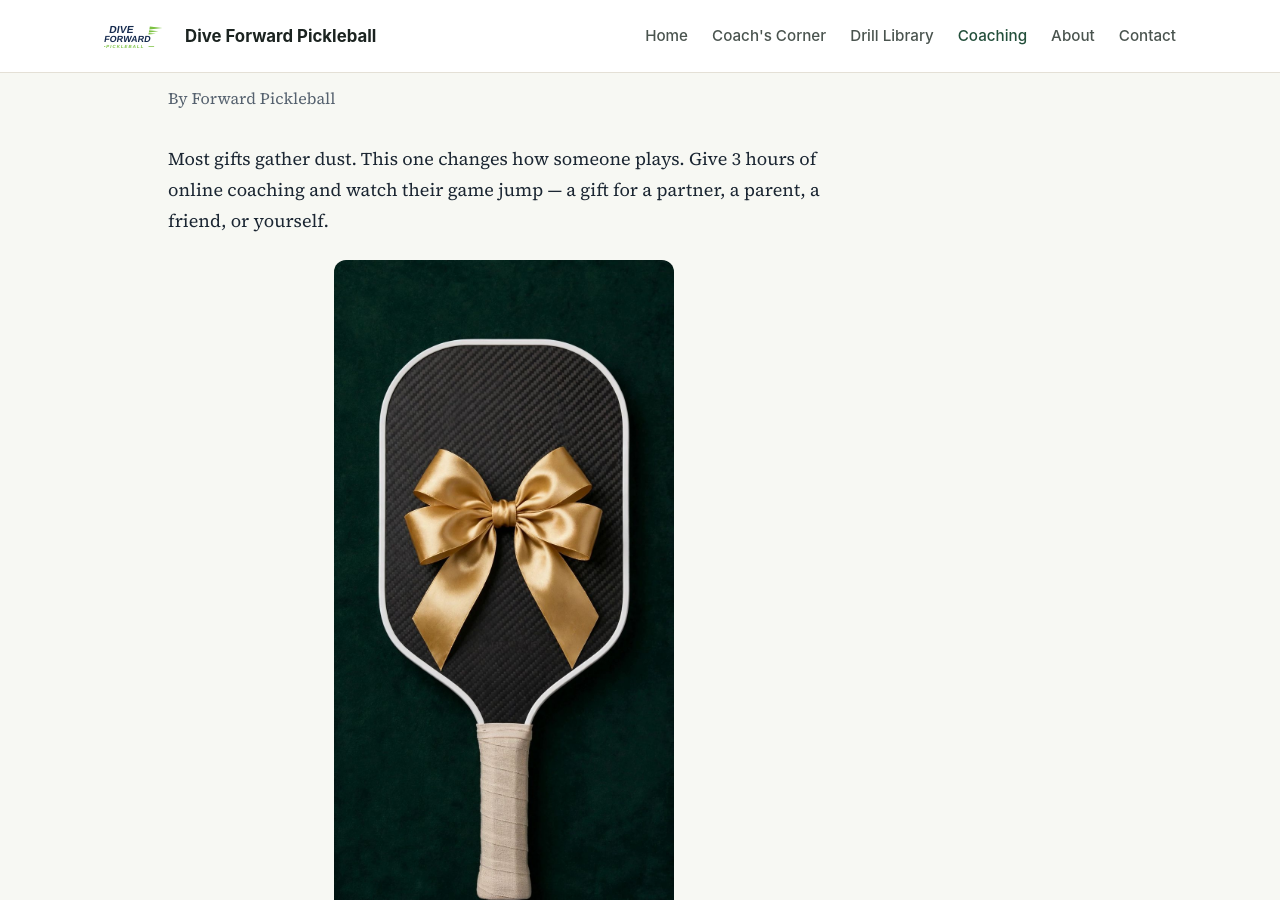
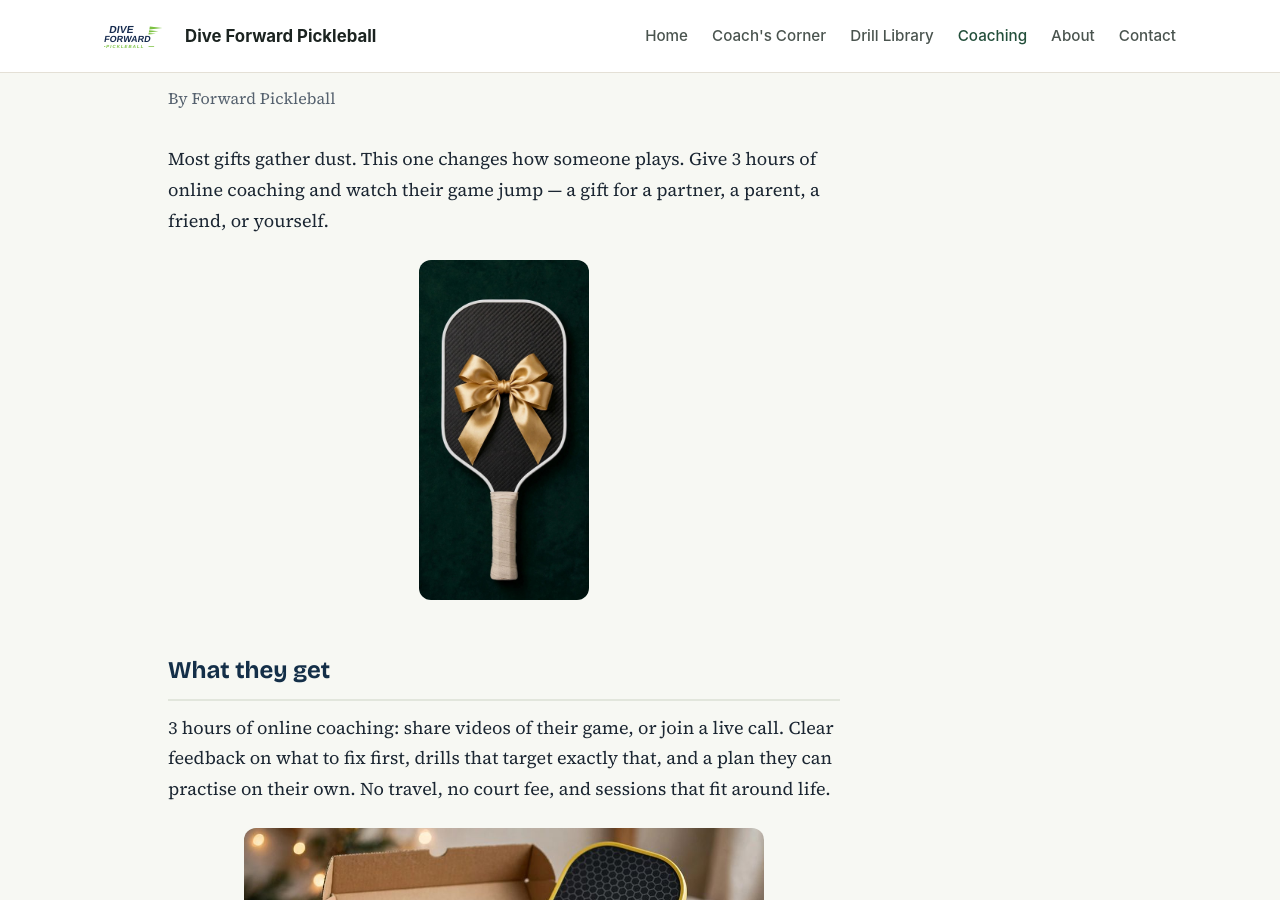
Before and after one commit to forwardpickleballorg-art/forwardpickleballorg-art.github.io, a Jekyll site: the page built from coaching/christmas-birthday-gift.html, in a window 1280 px wide and 900 px high, scrolled down 412 px. Built offline with Jekyll 4.4.1, drawn with Linux system fonts in a browser that asks for light colours.

Commit message:
Halve first gift page picture size

```diff
--- a/coaching/christmas-birthday-gift.html
+++ b/coaching/christmas-birthday-gift.html
@@ -150,7 +150,7 @@ layout: null
   <p>Most gifts gather dust. This one changes how someone plays. Give 3 hours of online coaching and watch their game jump &mdash; a gift for a partner, a parent, a friend, or yourself.</p>
 
   <figure style="margin: 1.5rem 0; text-align: center;">
-    <img src="/assets/images/christmas-big-paddle-bow-lower.jpg" alt="Pickleball paddle with a golden bow" style="width: 100%; max-width: 340px; border-radius: 12px;">
+    <img src="/assets/images/christmas-big-paddle-bow-lower.jpg" alt="Pickleball paddle with a golden bow" style="width: 100%; max-width: 170px; border-radius: 12px;">
   </figure>
 
   <h2>What they get</h2>
```
